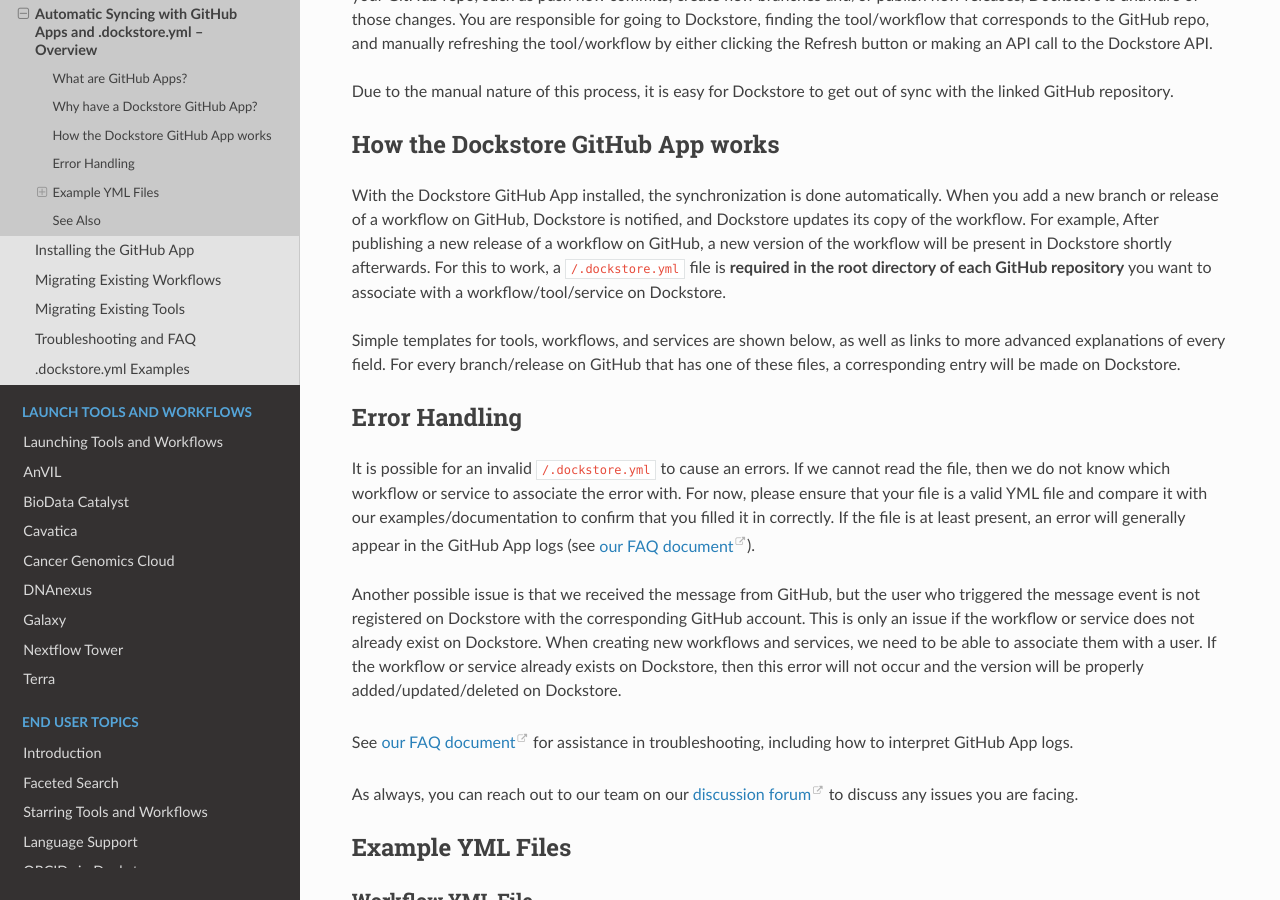
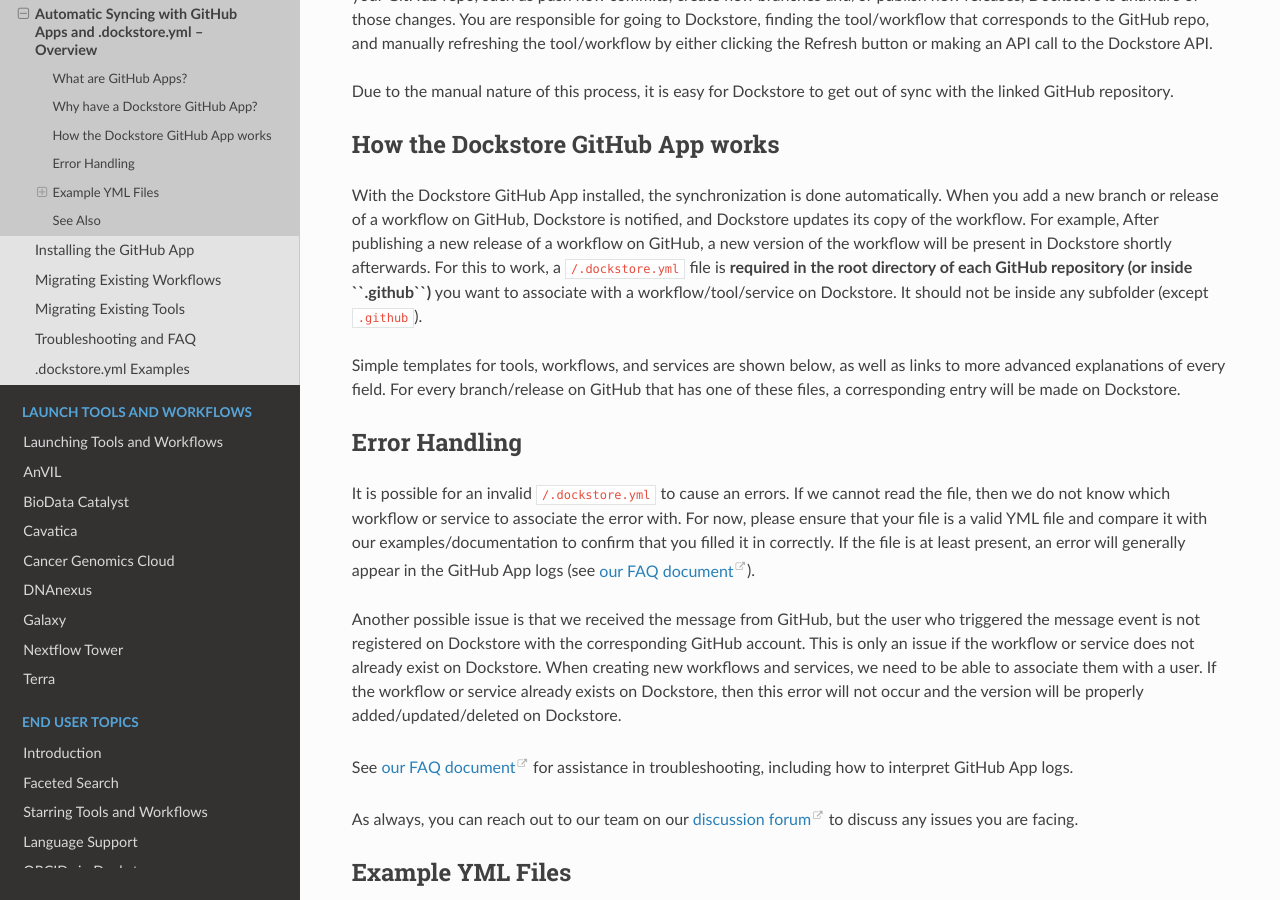
Before and after one commit to dockstore/dockstore-documentation, a Sphinx documentation site: the page built from docs/getting-started/github-apps/github-apps.rst, in a window 1280 px wide and 900 px high, scrolled down 1030 px. Built offline with Sphinx 7.4.7 and the Read the Docs theme 2.0.0, drawn with Linux system fonts in a browser that asks for light colours.

Commit message:
Charles' suggestions

```diff
--- a/docs/assets/templates/template.rst
+++ b/docs/assets/templates/template.rst
@@ -10,7 +10,7 @@
 Tips and tricks
 ---------------
 * Make sure your file is saved as ``.dockstore.yml``, not ``dockstore.yml`` or ``.dockstore.yaml``
-* Put the ``.dockstore.yml`` file in the top of your repo, not inside a subfolder
+* Put the ``.dockstore.yml`` file in the top of your repo or inside ``.github``
 * You can use a single ``.dockstore.yml`` file to register multiple tools and workflows, provided they are all in the same repo as the ``.dockstore.yml`` file
 * A workflow registered with via a ``.dockstore.yml`` file is not fundamentally different than a workflow registered in another method, other than the fact that the ``.dockstore.yml`` version will be kept up-to-date automatically -- but a ``.dockstore.yml`` registered tool is different from tools registered in other methods (:ref:`see this table for more information <dockstore yml tools vs old school tools>`)
 * You can use this regex pattern to include all tags but no branches:
--- a/docs/getting-started/dockstore-tools.rst
+++ b/docs/getting-started/dockstore-tools.rst
@@ -226,7 +226,7 @@
 ~~~~~~~~~~~~~~~~~~~~
 
 The ``dockstore`` command line can be used as an alternative to the GUI
-and has a couple modes.
+and has two modes.
 
 ::
 
--- a/docs/getting-started/github-apps/github-apps.rst
+++ b/docs/getting-started/github-apps/github-apps.rst
@@ -57,8 +57,8 @@
 you add a new branch or release of a workflow on GitHub, Dockstore is notified,
 and Dockstore updates its copy of the workflow. For example, After publishing a new release
 of a workflow on GitHub, a new version of the workflow will be present in
-Dockstore shortly afterwards. For this to work, a ``/.dockstore.yml`` file is **required in the root directory of each GitHub repository** you want
-to associate with a workflow/tool/service on Dockstore.
+Dockstore shortly afterwards. For this to work, a ``/.dockstore.yml`` file is **required in the root directory of each GitHub repository (or inside ``.github``)** you want
+to associate with a workflow/tool/service on Dockstore. It should not be inside any subfolder (except ``.github``).
 
 Simple templates for tools, workflows, and services are shown below,
 as well as links to more advanced explanations of every field. For every branch/release on GitHub that has one of these files, a corresponding entry
```
